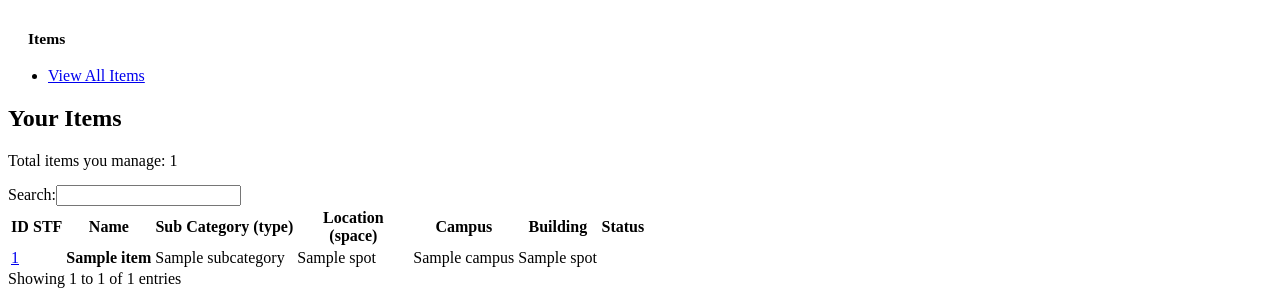
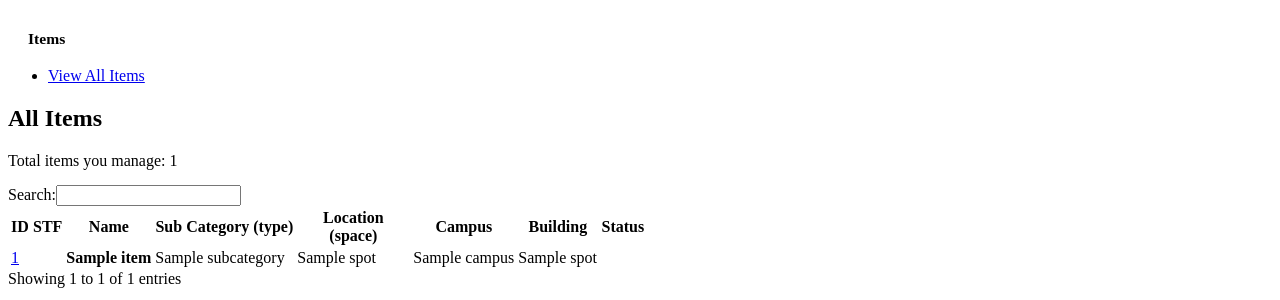
Before and after one commit to uw-it-aca/scout-manager, a Django app: template scout_manager/templates/scout_manager/items.html in a window 1280 px wide. Shown: the part 326-626 px from the top of the page. Run offline with Django 3.2, Linux system fonts and the light colour scheme; the template is opened without the code that fills it: most values are stand-ins (such as "Sample title", 1, 10 or a date in 2020); some libraries are stand-ins or nearby versions.

Commit message:
better list title for items list

```diff
--- a/scout_manager/templates/scout_manager/items.html
+++ b/scout_manager/templates/scout_manager/items.html
@@ -7,7 +7,7 @@
 
 <div class="mgr-content-header clearfix">
 
-    <h2 class="pull-left" id="sub_header">Your Items</h2>
+    <h2 class="pull-left" id="sub_header">All Items</h2>
 
     <div class="pull-right">
     Total <span class="visually-hidden">items you manage</span>: <span class="">{{ count }}</span>
```
